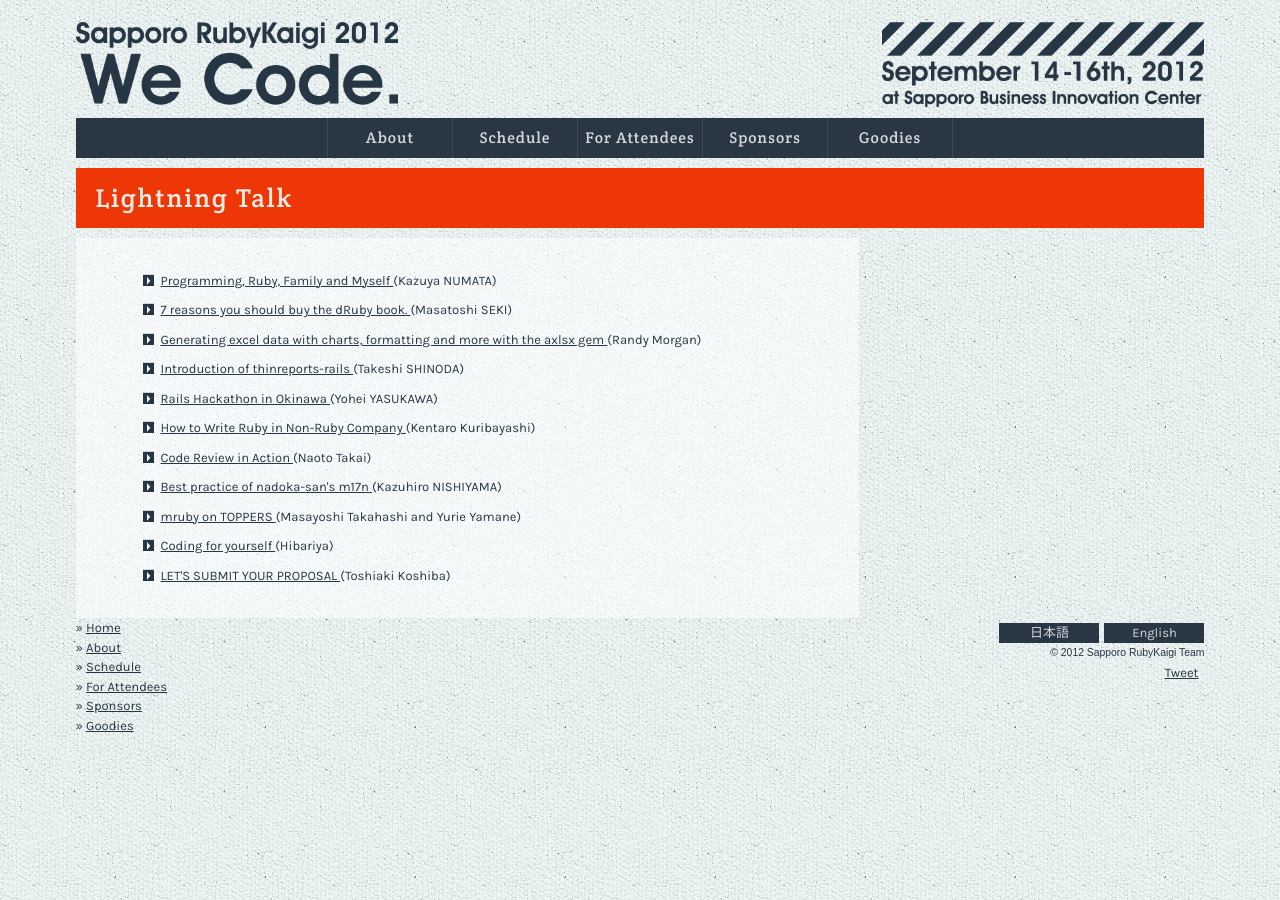
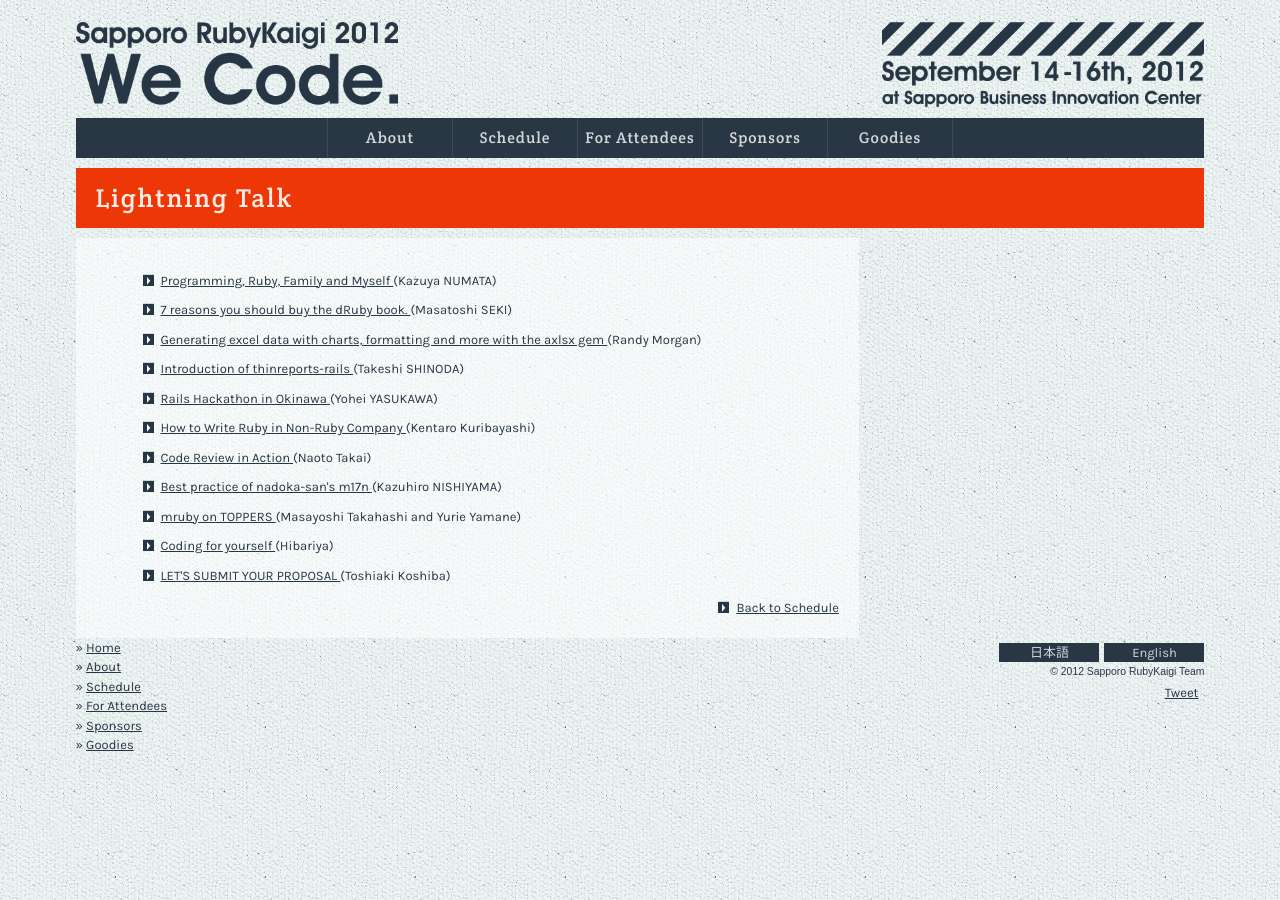
Before and after one commit to ruby-sapporo/sapporo.rubykaigi.org, a Jekyll site: the page built from 2012/en/LT.html, in a window 1280 px wide. Built offline with Jekyll 4.4.1, drawn with Linux system fonts in a browser that asks for light colours; nearby versions of some CDN libraries; Markdown is read by kramdown in place of the engine named in the settings; comment, search, counter and statistics services are not loaded.

Commit message:
add "Back to Schedule"

```diff
--- a/2012/en/LT.html
+++ b/2012/en/LT.html
@@ -84,4 +84,5 @@
 
     <li>
   </ul>
+  <p class="backToSchedule"><a href="schedule.html">Back to Schedule</a></p>
 </article>
--- a/2012/ja/LT.html
+++ b/2012/ja/LT.html
@@ -84,4 +84,5 @@
 
     <li>
   </ul>
+  <p class="backToSchedule"><a href="schedule.html">Back to Schedule</a></p>
 </article>
```
